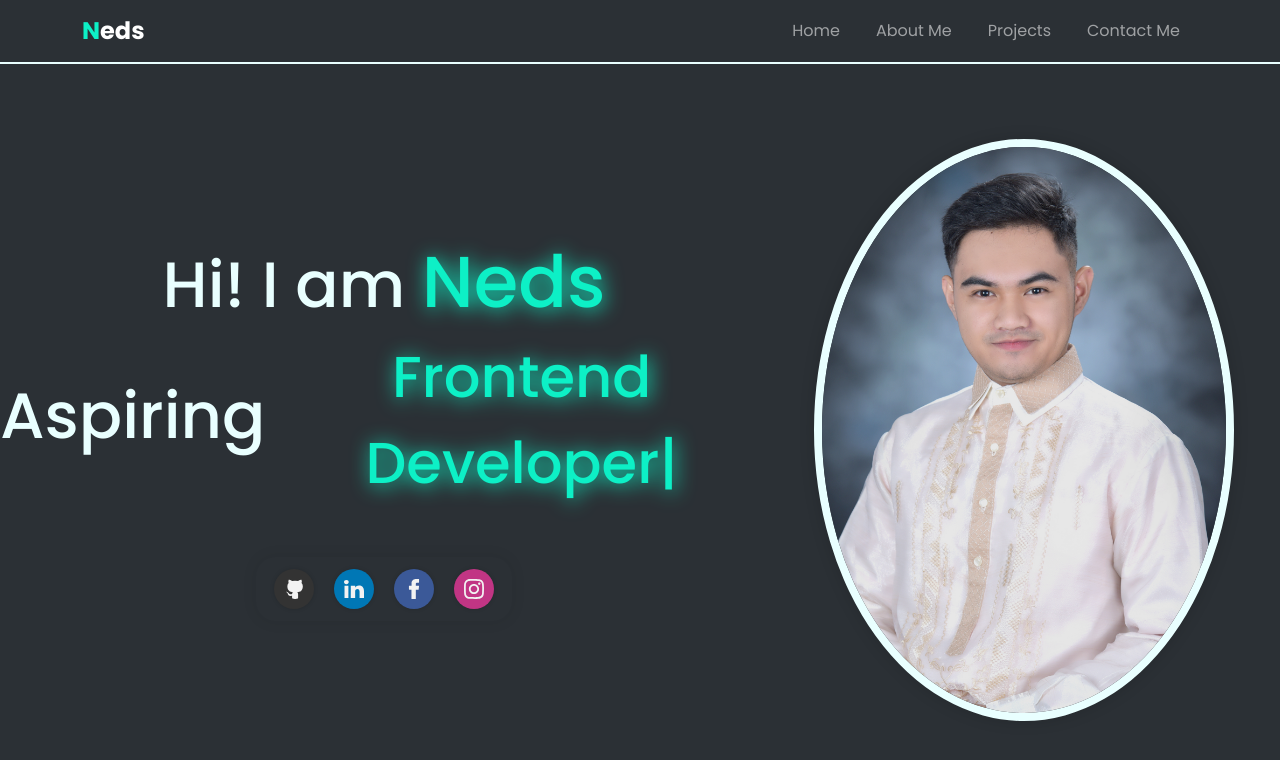
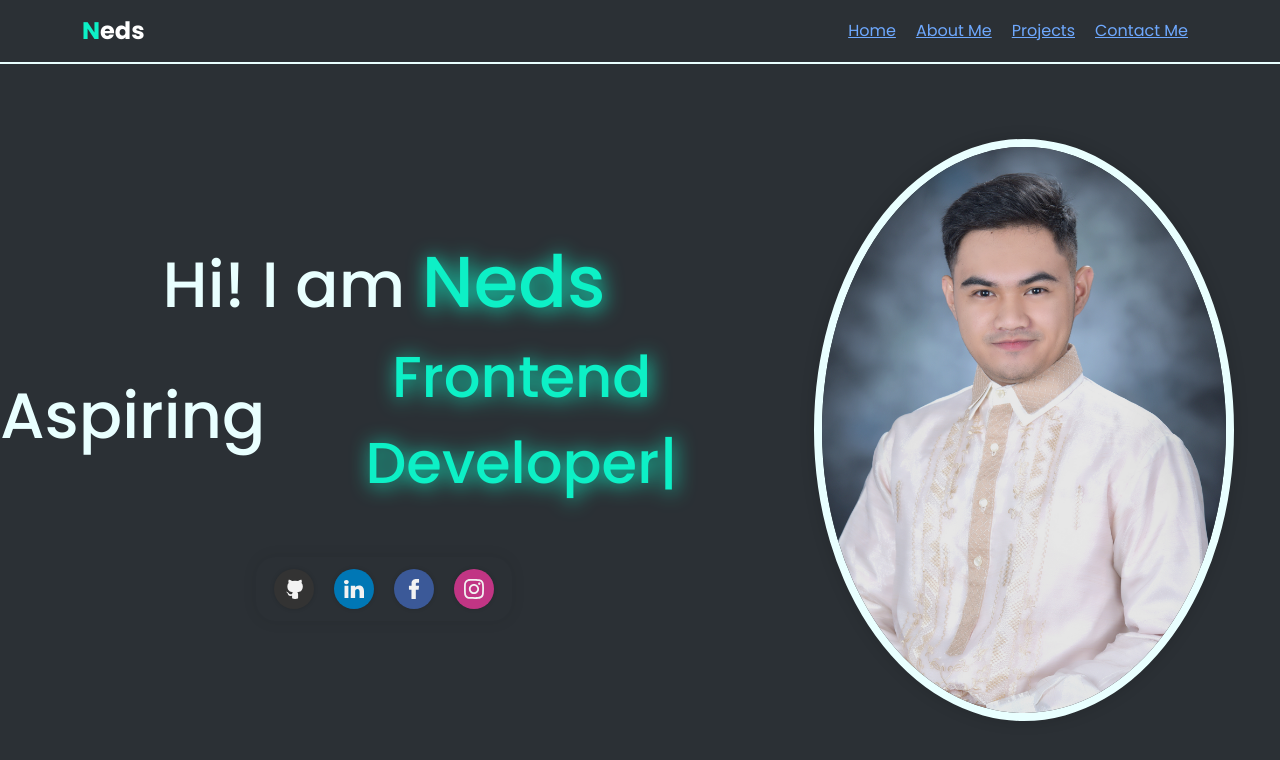
Before and after one commit to nzmamitag/Personal-Portfolio, a React (Vite) app: page / in a window 1280 px wide. Shown: the top 760 px of the page. Built offline with nearby package versions, Linux system fonts and the light colour scheme.

Commit message:
Initial Commit

```diff
--- a/src/App.jsx
+++ b/src/App.jsx
@@ -3,7 +3,7 @@ import React from 'react';
 import Container from 'react-bootstrap/Container';
 import Nav from 'react-bootstrap/Nav';
 import Navbar from 'react-bootstrap/Navbar';
-import { BrowserRouter as Router, Routes, Route } from 'react-router-dom';
+import { BrowserRouter as Router, Routes, Route, Link } from 'react-router-dom';
 import Home from './components/Home';
 import AboutMe from './components/AboutMe';
 import Projects from './components/Projects';
@@ -28,10 +28,10 @@ function App() {
               <Nav className="me-auto">
               </Nav>
               <Nav>
-                <Nav.Link href='/' className='links'>Home</Nav.Link>
-                <Nav.Link href='/aboutMe' className='links'>About Me</Nav.Link>
-                <Nav.Link href='/projects' className='links'>Projects</Nav.Link>
-                <Nav.Link href='/contactMe' className='links'>Contact Me</Nav.Link>
+                <Nav><Link to='/' className='links'>Home</Link></Nav>
+                <Nav><Link to='/aboutMe' className='links'>About Me</Link></Nav>
+                <Nav><Link to='/projects' className='links'>Projects</Link></Nav>
+                <Nav><Link to='/contactMe' className='links'>Contact Me</Link></Nav>
               </Nav>
             </Navbar.Collapse>
           </Container>
```
